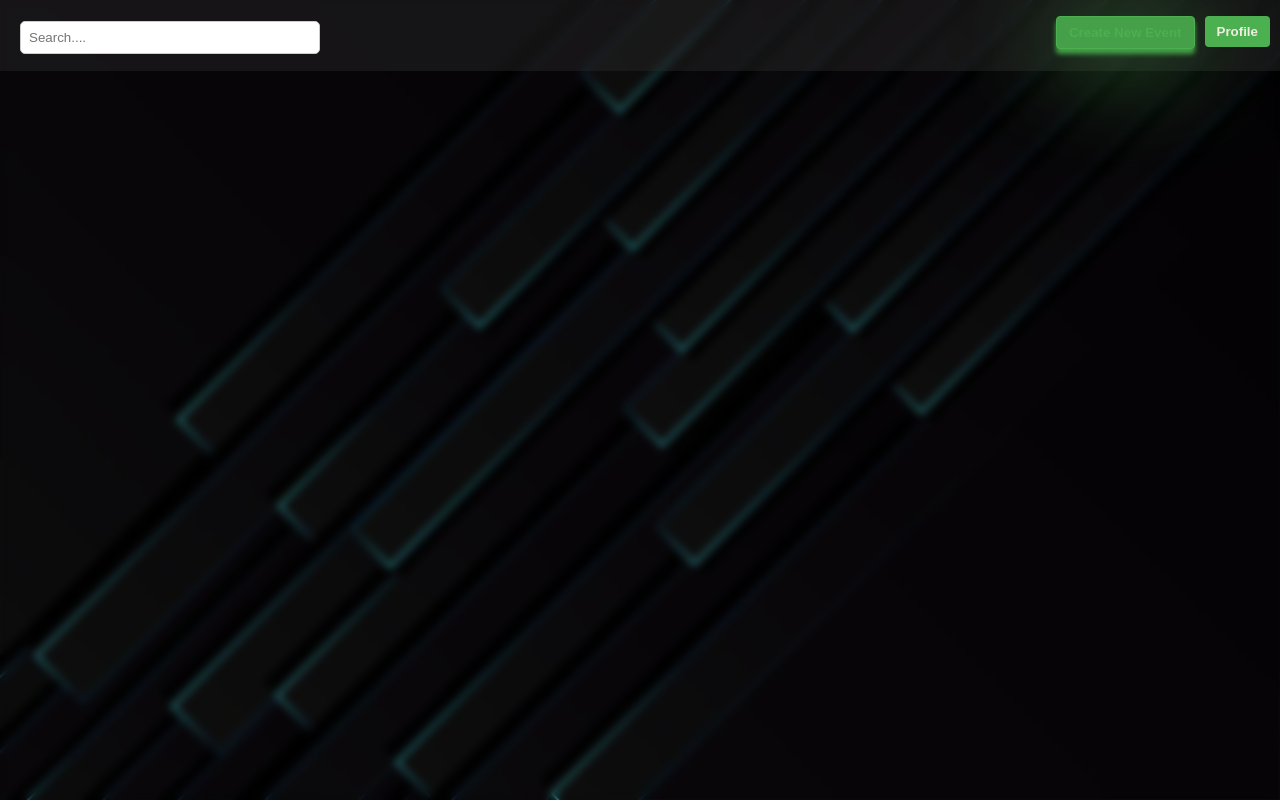
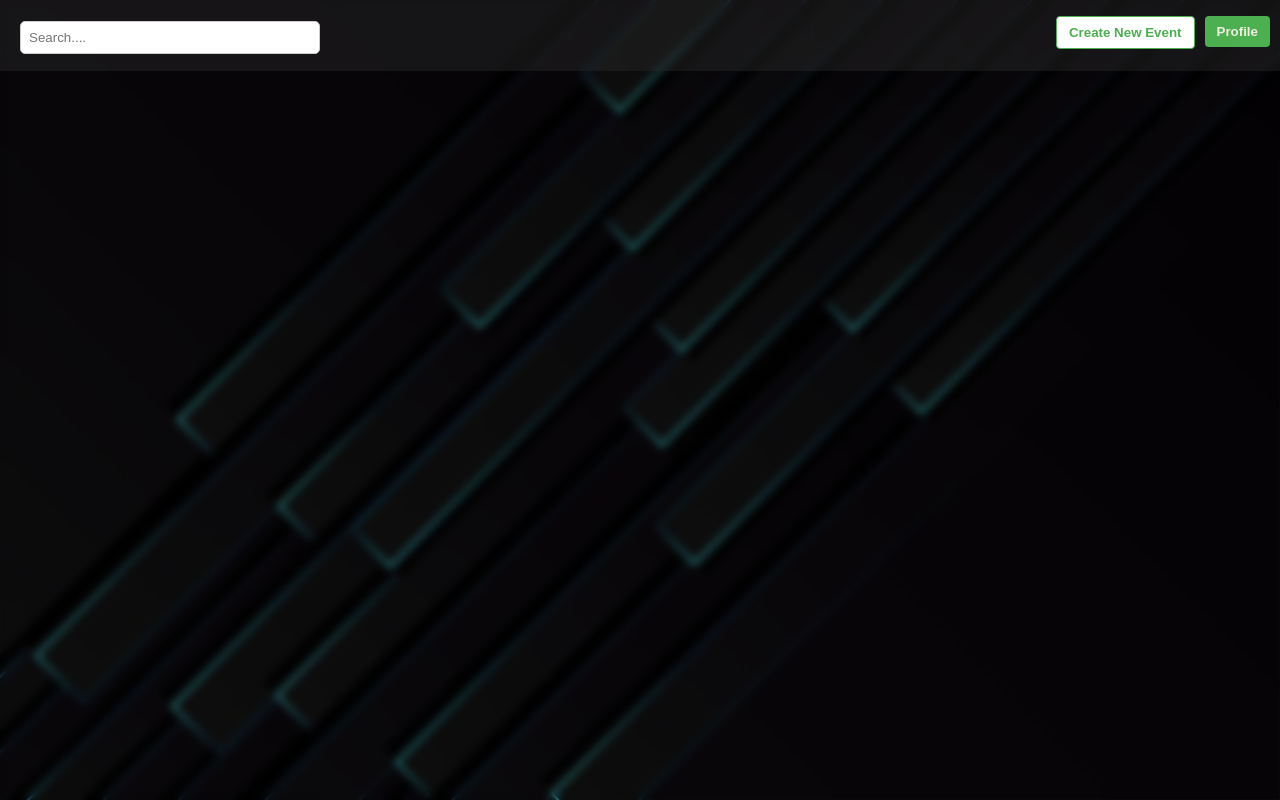
Before and after one commit to yamicoders/eventManagementSystem, a website: page public/index.html in a window 1280 px wide. In both pictures the pointer is over the button "Create New Event". Drawn offline with Linux system fonts and the light colour scheme; no server answers.

Commit message:
Update navbar.css

```diff
--- a/public/navbar.css
+++ b/public/navbar.css
@@ -40,8 +40,9 @@ h2{
     border-image-source: linear-gradient(to left,#00C853,#B2FF59);
 } */
 button:hover {
-    background-color: #45a049;
-    box-shadow: 0 10px 100px 0 #45a049,0 5px 5px 0 #45a049;
+     background-color: white;
+    color: #4caf50;
+    border: 1px solid #4caf50;
 }
 
 
```
